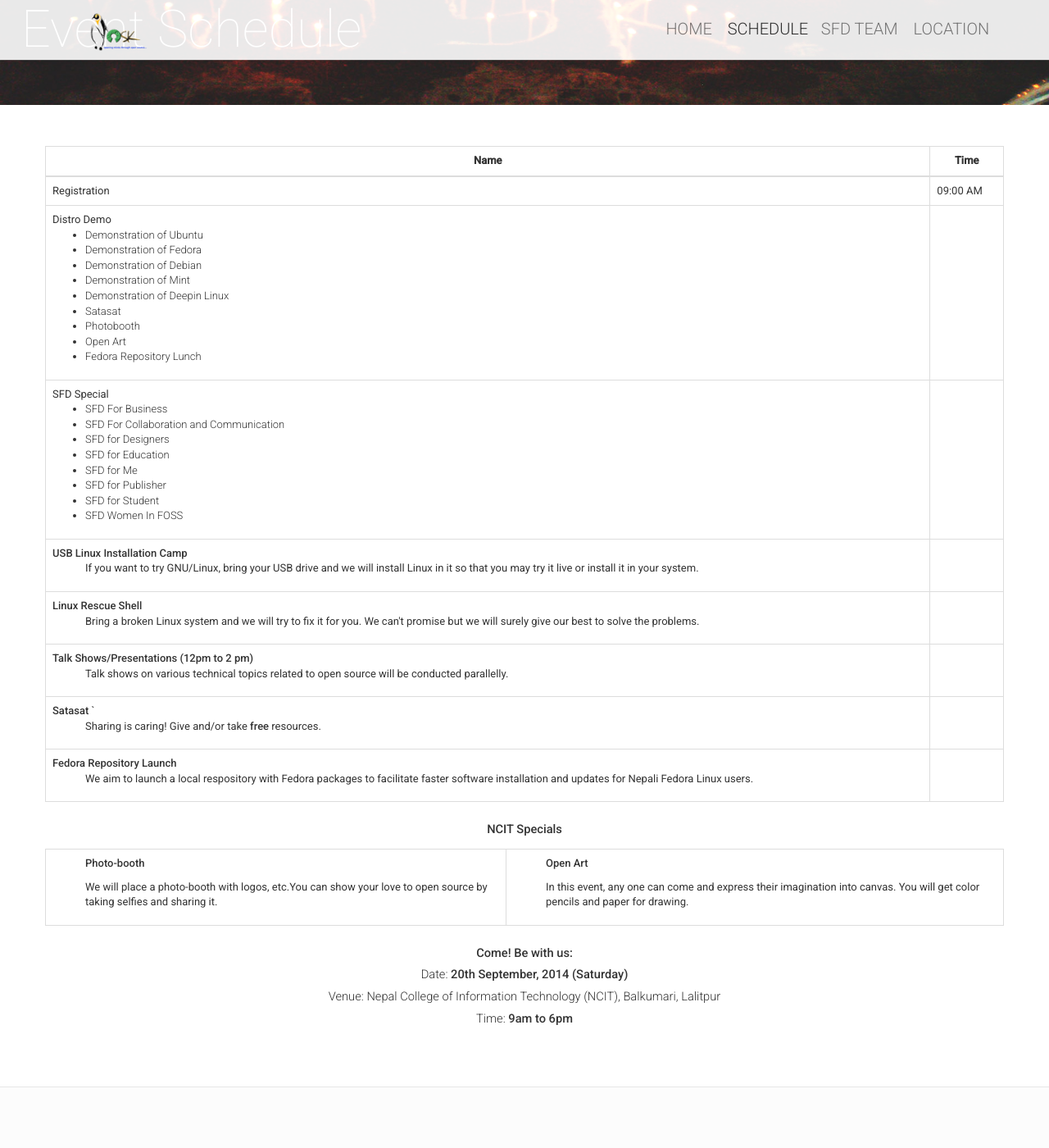
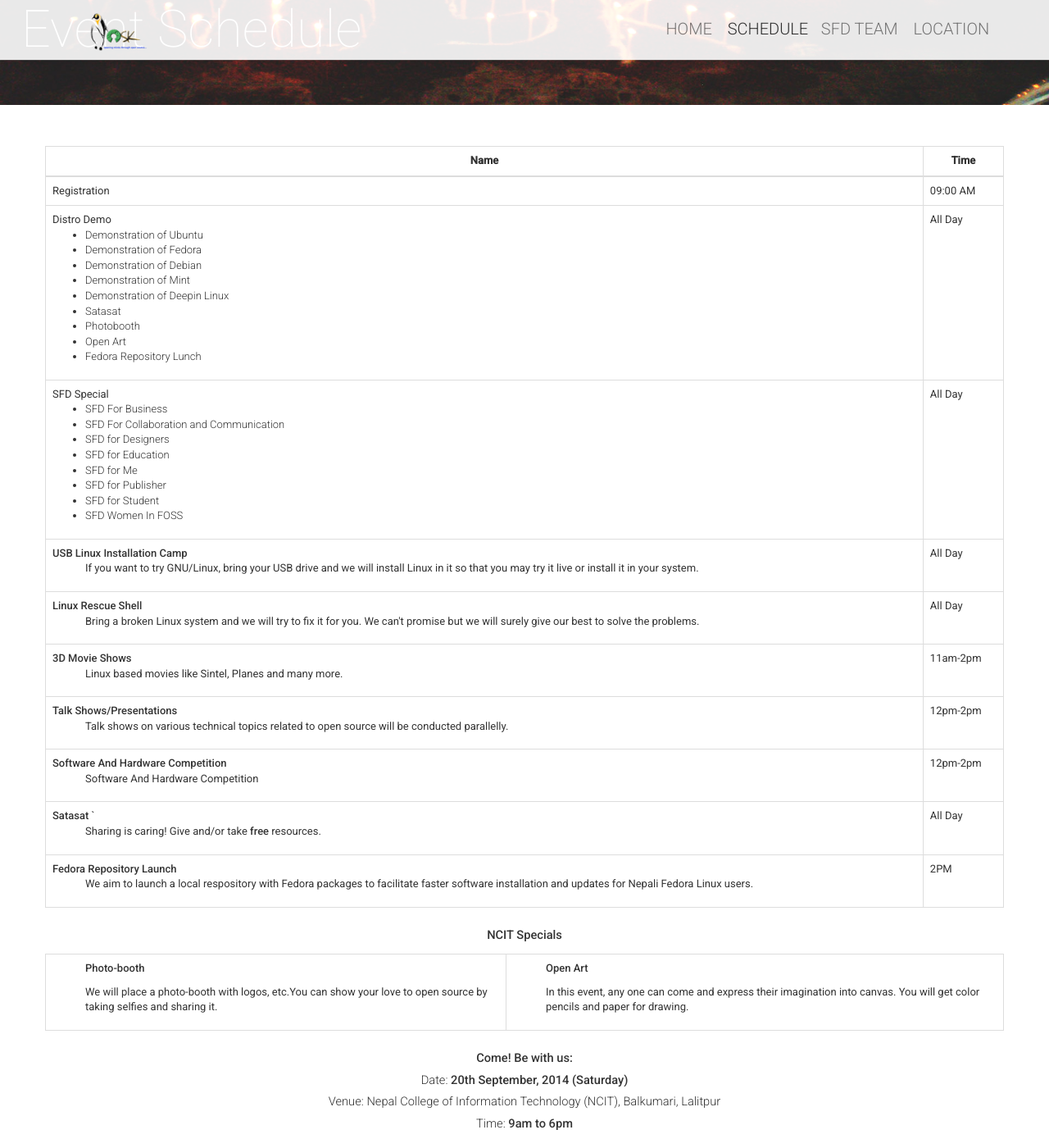
Before and after one commit to openosk/openosk.github.io, a Jekyll site: the page built from schedule.html, in a window 1280 px wide and 1400 px high, scrolled down 472 px. Shown: the whole window at 82% size. Built offline with Jekyll 4.4.1, drawn with Linux system fonts in a browser that asks for light colours; nearby versions of some CDN libraries; comment, search, counter and statistics services are not loaded.

Commit message:
added sponsors and fixed the layouts

```diff
--- a/_config.yml
+++ b/_config.yml
@@ -49,7 +49,7 @@ socialImageSrcFacebook: "/img/seo/sharing-facebook.png"
 
 # Header
 eventDate: "September 20, 2014"
-typeoutTextValues: '"", "Presentation", "Talks", "Destro Demo", "Software Demo", "Open Art", "Gaming"'
+typeoutTextValues: '"", "Presentation", "Talks", "Distro Demo", "Software Demo", "Open Art", "Gaming"'
 
 # About Event Block
 eventName: "Software Freedom Day"
--- a/_includes/hero.html
+++ b/_includes/hero.html
@@ -12,7 +12,7 @@
             <p itemscope="" itemtype="http://schema.org/Event">
                             <time itemprop="startDate" datetime="{{site.eventStartTime}}">{{site.eventStartTimeHumanReadable}}</time>-
                             <time itemprop="endDate" datetime="{{site.eventEndTime}}">{{site.eventEndTimeHumanReadable}}</time>
-                        </p>
+                        </p><p style="font-size:40px;font-weight:bold;color:#25d6fc;">Migration to FOSS</p>
             <!-- <span class="btn btn-primary waves-element waves-button waves-light waves-will-raise">
                 <a href="{{site.baseurl}}/team" target="_blank">SFD Team</a>
             </span> -->
--- a/_includes/schedule-table.html
+++ b/_includes/schedule-table.html
@@ -31,7 +31,7 @@
 										<li>Fedora Repository Lunch</li>
 										</ul>
 								</td>
-								<td></td>
+								<td>All Day</td>
 							</tr>
 
 							<tr>
@@ -47,7 +47,7 @@
 										<li>SFD Women In FOSS</li>
 									</ul>
 								</td>
-								<td></td>
+								<td>All Day</td>
 							</tr>
 							<tr>
                                 <td><b>USB Linux Installation Camp</b>
@@ -55,30 +55,46 @@
                                 If you want to try GNU/Linux, bring your USB drive and we will install Linux in it so that you may try it live or install it in your system.
                                 </ul>
 								</td>
-                                <td></td>
+                                <td>All Day</td>
                             </tr>
 							<tr>
                                 <td><b>Linux Rescue Shell</b>
 								<ul>Bring a broken Linux system and we will try to fix it for you. We can't promise but we will surely give our best to solve the problems.</ul>
                                 </td>
-								<td></td>
+								<td>All Day</td>
+                            </tr>
+
+							<tr>
+                                <td><b>3D Movie Shows</b>
+								<br/><ul>
+									Linux based movies like Sintel, Planes and many more.
+                                </ul>
+								</td>
+                                <td>11am-2pm</td>
                             </tr>
 							<tr>
-								<td><b>Talk Shows/Presentations (12pm to 2 pm)</b>
+								<td><b>Talk Shows/Presentations</b>
 								<ul>Talk shows on various technical topics related to open source will be conducted parallelly.</ul>
 								</td>
-								<td></td>
+								<td> 12pm-2pm</td>
 							</tr>
+							<tr>
+								<td><b>Software And Hardware Competition </b>
+								<ul>Software And Hardware Competition</ul>
+								</td>
+								<td> 12pm-2pm</td>
+							</tr>
+
 							<tr>
 								<td><b>Satasat</b>
 `								<ul>Sharing is caring! Give and/or take <strong>free</strong> resources.</ul>
 								</td>
-								<td></td>
+								<td>All Day</td>
 							</tr>
 							<tr><td><b>Fedora Repository Launch</b>
 							<ul>We aim to launch a local respository with Fedora packages to facilitate faster software installation and updates for Nepali Fedora Linux users.<ul>
 							</td>
-							<td></td>
+							<td>2PM</td>
 							</tr>
 							</table>
 							<p style="text-align:center"><b>NCIT Specials</b></p>
--- a/_includes/sponsors.html
+++ b/_includes/sponsors.html
@@ -35,9 +35,7 @@
                     </a>
                 </li>
             </ul>
-            <span class="btn btn-primary waves-element waves-button waves-light waves-will-raise">
-			     <a href="{{ site.baseurl | append: site.c4sponsorsUrl }}">Become a sponsor</a>
-            </span>
+
         </div>
     </div>
 </section>
```
Also changed, not shown: _data/team.yml (+13 -13 lines), _data/volnt.yml (added, +97 -0 lines), _includes/team.html (+29 -2 lines), README.md, img/sponsors/gdg-lviv.svg (added), img/sponsors/gdg-x.svg (added), img/sponsors/google.svg (added).
